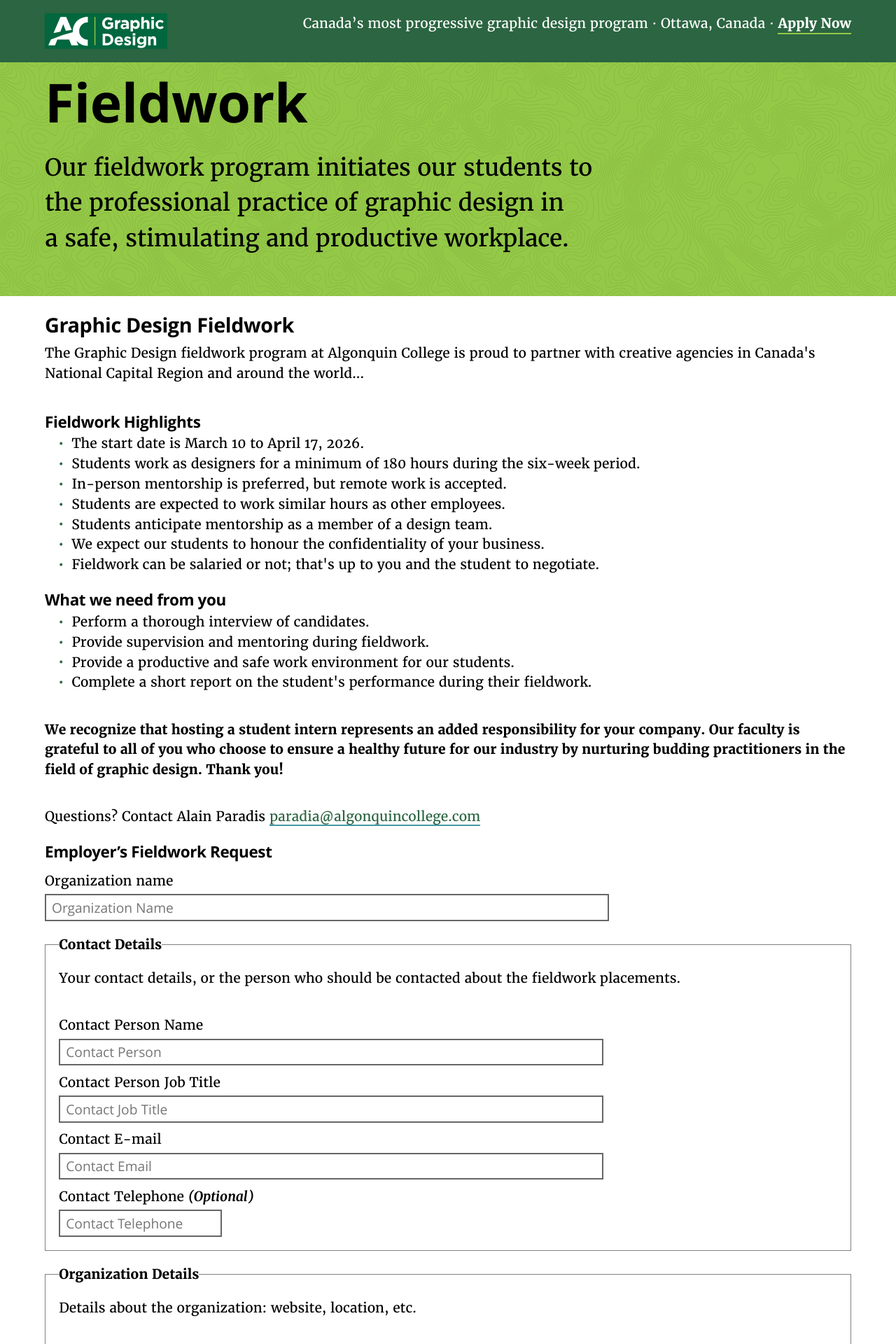
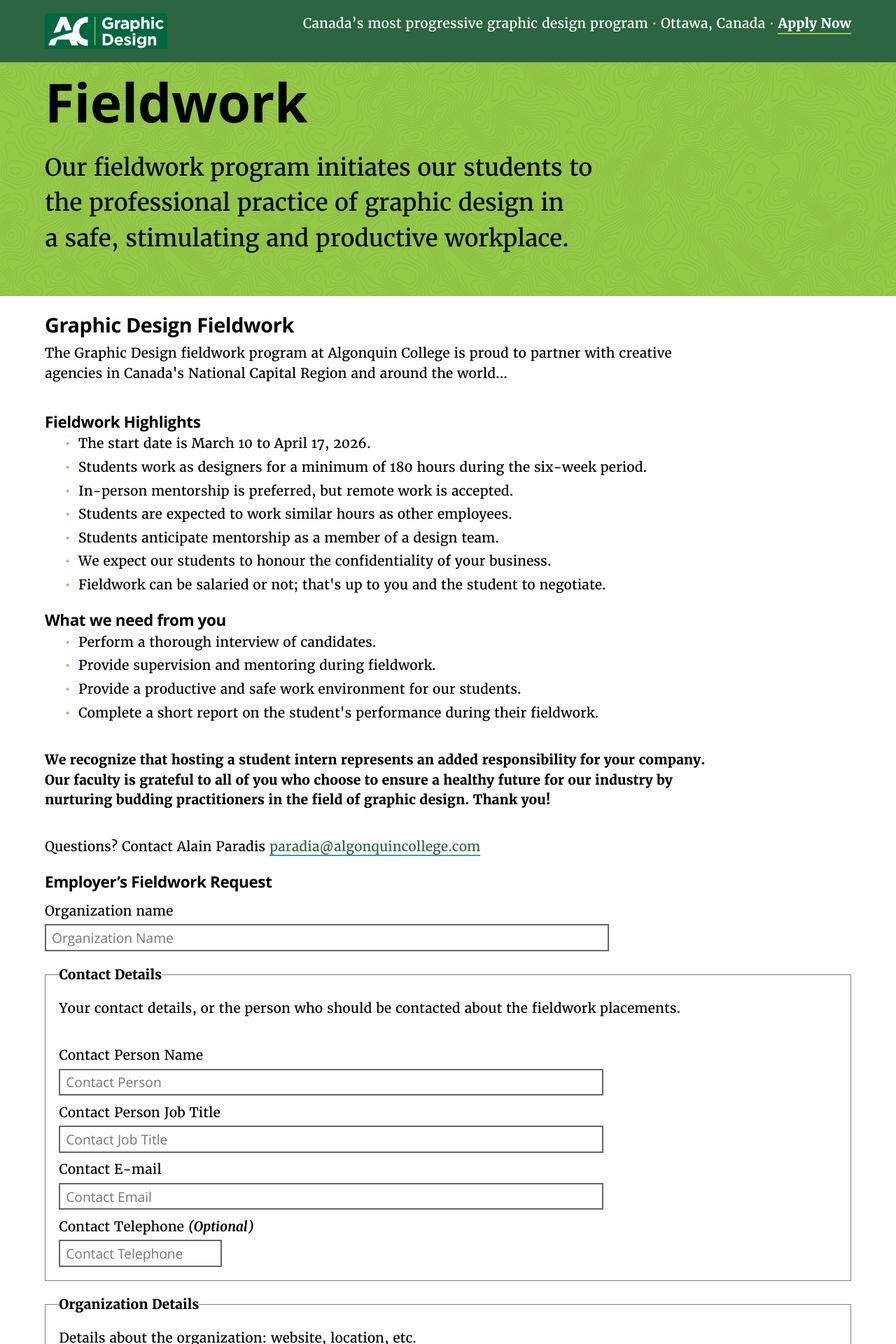
Before and after one commit to algonquindesign/algonquindesign.ca, a Jekyll site: the page built from fieldwork/index.html, in a window 1280 px wide. Shown: the top 1920 px of the page at 70% size. Built offline with Jekyll 4.4.1, drawn with Linux system fonts in a browser that asks for light colours.

Commit message:
fix hanging unordered lists

```diff
--- a/css/typography.css
+++ b/css/typography.css
@@ -76,6 +76,10 @@
 	border-bottom: 2px solid var(--orange);
 }
 
+p, li {
+  max-width: 80ch;
+}
+
 blockquote
 {
 	margin-left: 1rem;
@@ -152,30 +156,26 @@
 p + p { margin-bottom: 1rem; }
 ul + p { margin-top: 2rem; }
 
-.hanging-list
-{
+.hanging-list {
   list-style: none;
   margin: 0;
   padding: 0;
 }
 
-.hanging-list li
-{
+.hanging-list li {
+  margin-left: 1.5rem;
+  margin-bottom: 0.25rem;
+  padding-left: 1rem;
   position: relative;
-	padding-left: 1rem;
-	text-indent: 1rem;
 }
 
-.hanging-list li::before
-{
+.hanging-list li::before {
   content: "•";
-	color: var(--dark-green);
+  color: var(--lime-green);
   position: absolute;
   left: 0;
-	top: 0.25em;
-	font-size: 1em;
-	line-height: 1;
 }
+
 
 hr
 {
```
Lines whose indentation alone changed are shown as unchanged.
